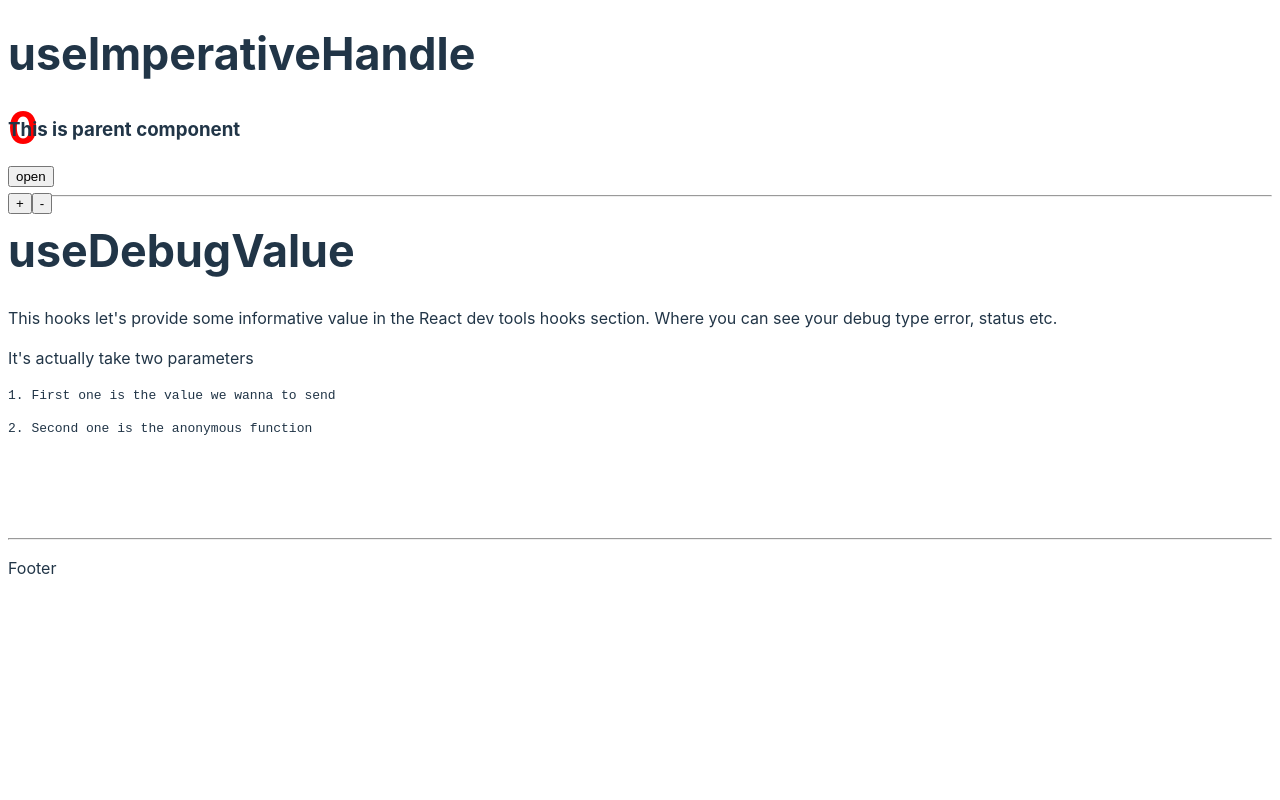
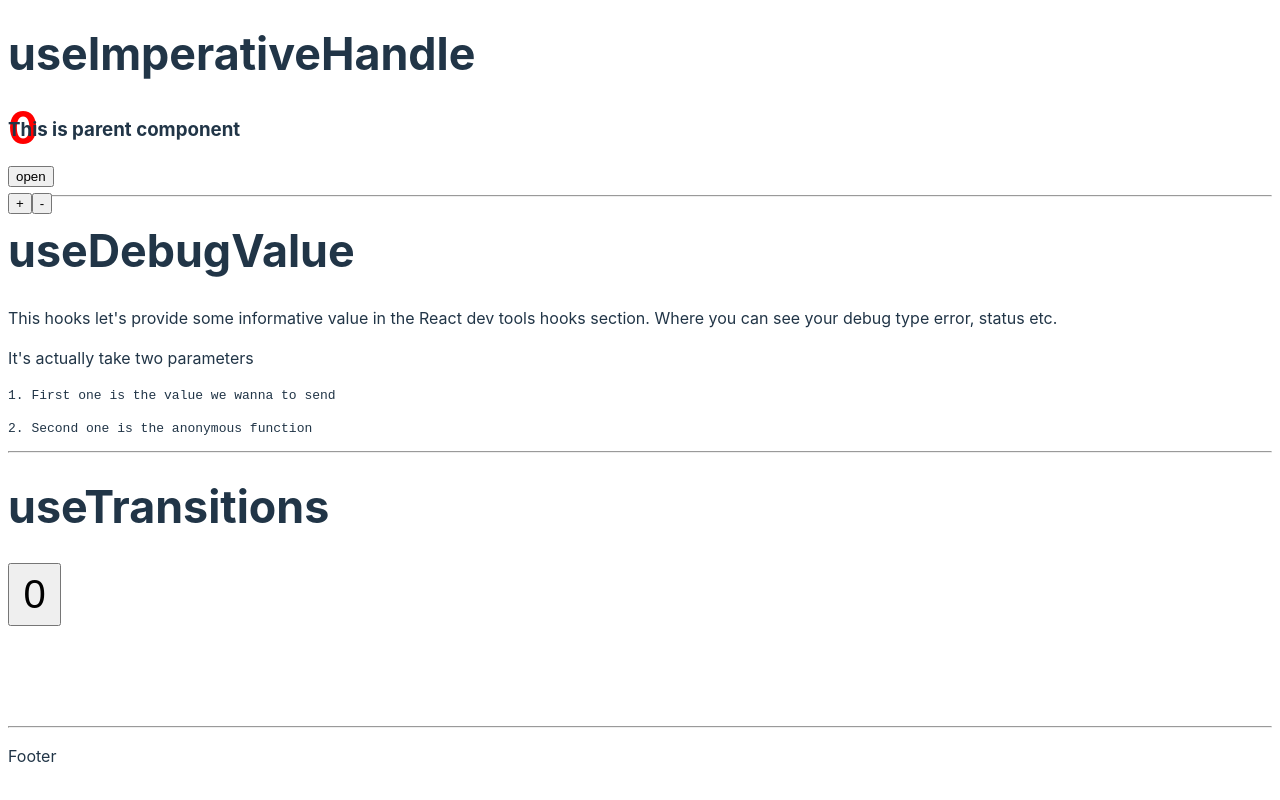
Before and after one commit to tanvir1017/react-hooks, a React (Vite) app: page / in a window 1280 px wide. Shown: the part 1673-2473 px from the top of the page. Before the commit the page ends 2353 px from the top, so only its background shows below. Built offline with nearby package versions, Linux system fonts and the light colour scheme.

Commit message:
feat: 🎸 adapted with 🪝 useTransition hooks
BREAKING CHANGE: 🧨 adapted with 🪝 useTransition hooks

```diff
--- a/src/components/callback/Callback.jsx
+++ b/src/components/callback/Callback.jsx
@@ -9,7 +9,7 @@ export default function Callback() {
   const sum = useCallback(() => num + num1, [num, num1]);
   const buildArray = useCallback(() => [num, num1], [num, num1]);
 
-  // TODO : useEffect here
+  // COMMENT  : useEffect here
   useEffect(() => {
     console.log(`New array: ${buildArray()}`);
 
--- a/src/components/homePage/HomePage.jsx
+++ b/src/components/homePage/HomePage.jsx
@@ -7,6 +7,7 @@ import LayoutEffect from "../layoutEffect/LayoutEffect";
 import Memo from "../memo/Memo";
 import Reducer from "../reducer/Reducer";
 import Ref from "../ref/Ref";
+import Transitions from "../transitions/Transitions";
 
 function HomePage() {
   return (
@@ -23,6 +24,7 @@ function HomePage() {
       <LayoutEffect />
       <ImperativeHandle />
       <Debug />
+      <Transitions />
       <footer style={{ marginBlock: "100px" }}>
         <hr />
         <div>
--- /dev/null
+++ b/src/components/transitions/Transitions.jsx
@@ -0,0 +1,48 @@
+import * as React from "react";
+
+const { useTransition, useState } = React;
+const Transitions = () => {
+  const [counter, setCounter] = useState(0);
+  const [items, setItems] = useState([]);
+  const [isPending, startTransition] = useTransition();
+
+  const handleToDoTransitions = () => {
+    //   ? Let me explain, what exactly happening the belows lines. When we call the function the handleToDoTransitions() increment the counter state and set it to the useState. Then it will create an array of 20000 elements of number and fill every number by 1 then map all of the elements and plus it to the counter value after plus the value with counter state it minus the values by index. For huge amount of value calculation it will take some times do this operation and it will block the UI based on an one state.
+
+    //   SOLUTION  =>  How can we fixed it? In react 18 upper version react brings the new hooks called useTransition. It will lets you update the state without blocking the Ui. It does not take any parameters and returns an array wit exactly two items. (01)isPending & (02)startTransition function. The isPending flag tells you whether there is a pending function.Another one(startTransition) function that let's you update the state without ui blocking as a transition
+
+    // COMMENT =>  This hooks you may use frequently. ⚠️ On more thing is wit will renders many. When you see something (state) is sluggish you app or block the ui then you can use it for instant update the state and show the current status by isPending items
+
+    setCounter((prev) => prev + 1);
+
+    startTransition(() => {
+      const itemsArray = Array(20000)
+        .fill(1)
+        .map((el, i) => counter + 20000 - i);
+      setItems(itemsArray);
+    });
+  };
+  return (
+    <>
+      <hr />
+      <h1>useTransitions</h1>
+      <button
+        style={{
+          fontSize: "2.5rem",
+          padding: "0.45rem 0.85rem ",
+        }}
+        onClick={handleToDoTransitions}
+      >
+        {counter}
+      </button>
+      {isPending ? <p>loading....</p> : null}
+      <ul>
+        {items.map((el) => (
+          <li key={el}>{el}</li>
+        ))}
+      </ul>
+    </>
+  );
+};
+
+export default Transitions;
```
Also changed, not shown: 1 other file (tests, documents, lock files or other folders).
